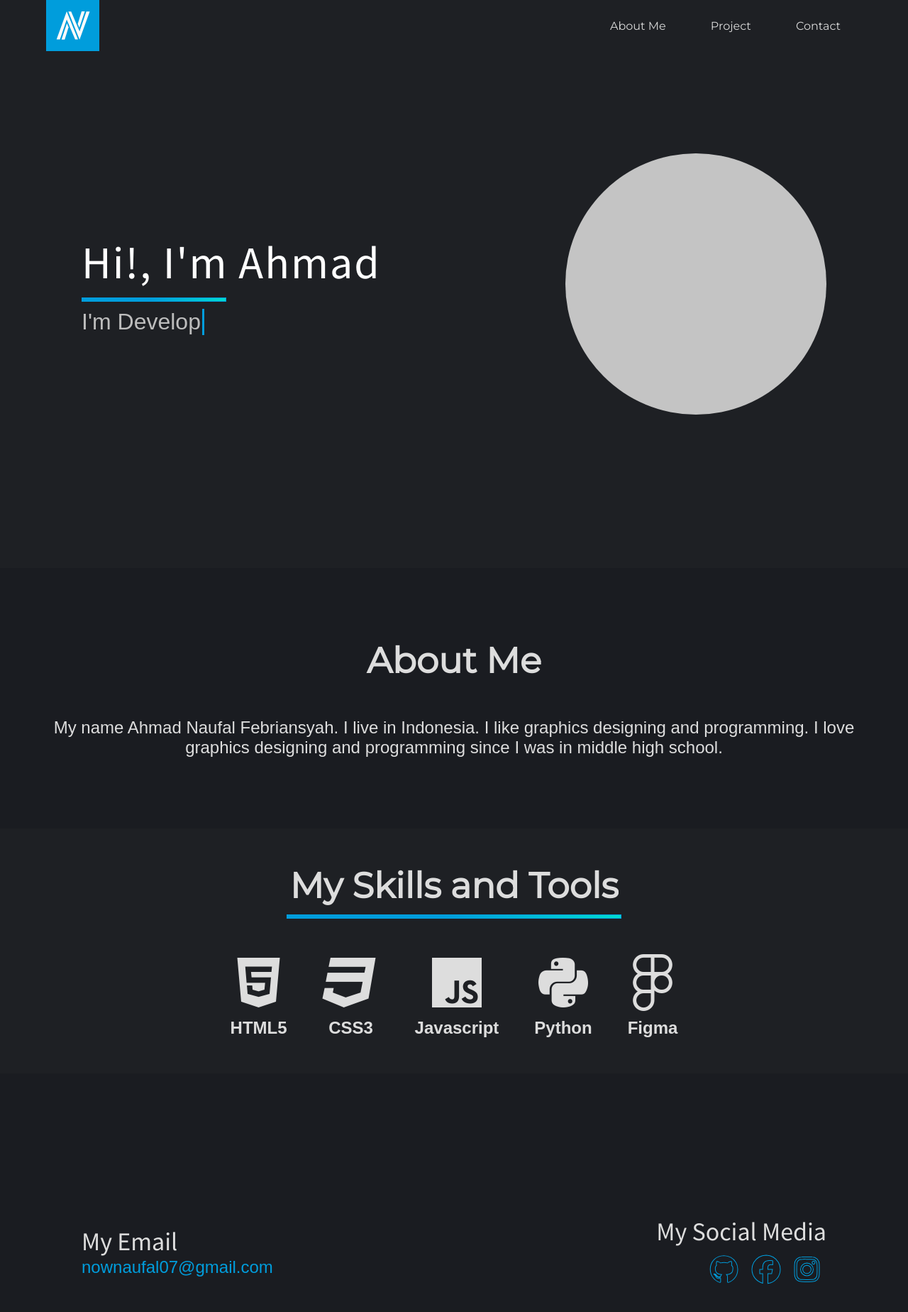
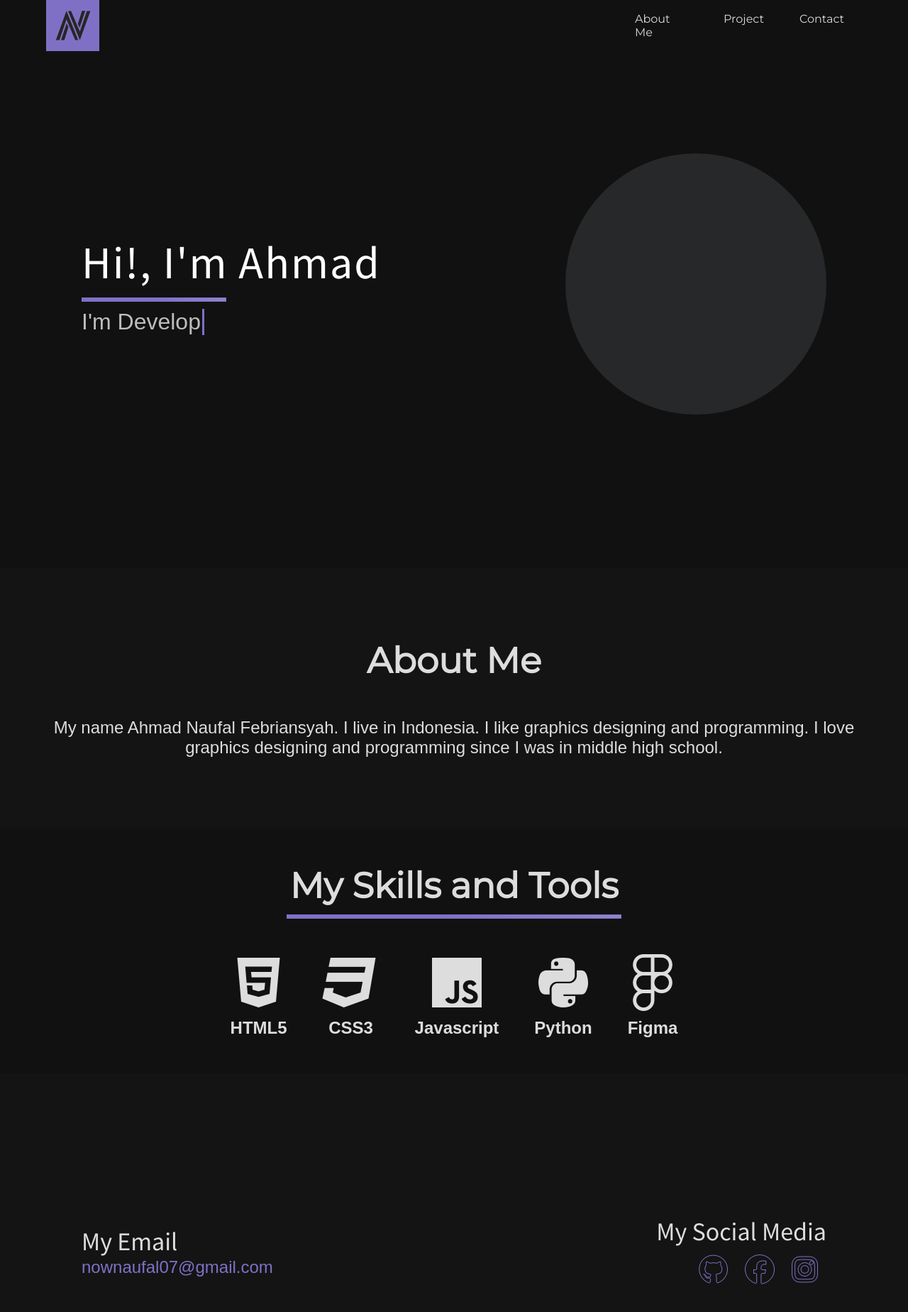
Before and after one commit to NFL07AHMAD/NFL07AHMAD.github.io, a plain HTML site: page index.html in a window 1280 px wide. Shown: the whole page at 71% size. Drawn offline with Linux system fonts and the light colour scheme.

Commit message:
change color theme and change some animation

```diff
--- a/script/main.js
+++ b/script/main.js
@@ -1,9 +1,15 @@
+let icon1 = document.querySelectorAll(".contact ul li a")[0];
+let icon2 = document.querySelectorAll(".contact ul li a")[1];
+let icon3 = document.querySelectorAll(".contact ul li a")[2];
+
 function changeNavColor() {
   let y = window.scrollY;
   if (y >= 50) {
     document.querySelector("nav").style.backgroundColor =
       "var(--secondary-color)";
     document.querySelector("nav").style.height = "54px";
+    document.querySelector("nav").style.border =
+      "var(--secondary-color) 0 0 1px 0";
     document.querySelector(".logo").style.height = "54px";
     document.querySelector(".logo").style.width = "60px";
   } else {
@@ -16,7 +22,7 @@ function changeNavColor() {
 }
 
 function typeWriter() {
-	const words = ["Designer", "Developer", "Programmer"];
+  const words = ["Designer", "Developer", "Programmer", "Freelancer"];
   let wordIndex = 0,
     charIndex = 0;
 
--- a/style/style.css
+++ b/style/style.css
@@ -1,10 +1,10 @@
 :root {
 	--container-max-width: 1150px;
 	--h2-font-size: 50px;
-	--primary-color: #1e2024;
-	--secondary-color: #1a1c21;
-	--accent-color: #009ddc;
-	--gradient-color: linear-gradient(90deg, #009ddc 47%, #00dccf 100%);
+	--primary-color: #111111;
+	--secondary-color: #141414;
+	--accent-color: #8070C5;
+	--gradient-color: linear-gradient(90deg, #8070C5 47%, #8D86C9 100%);
 	scroll-behavior: smooth;
 }
 
@@ -59,25 +59,35 @@ nav .logo {
 }
 
 nav .logo img {
-	width: 50px;
+	width: 80%;
+	filter: brightness(15%);
 }
 
 nav ul {
 	display: flex;
 	list-style: none;
-	justify-content: space-between;
+	/* justify-content: space-between; */
 	width: 30%;
 	transition: all 0.5s;
-	margin-right: 20px;
+}
+
+nav ul li {
+	margin: 5px;
 }
 
 nav ul li a {
-	padding: 10px;
+	padding: 10px 20px;
 	display: inline-block;
+	background-size: 100% 0%;
+	background-repeat: no-repeat;
+	background-position: left;
+	background-image: linear-gradient(to top, #8070c5, #8070c5ac, #8070c500);
+	background-position: bottom;
+	transition: 0.5s;
 }
 
 nav ul li a:hover {
-	color: var(--accent-color);
+	background-size: 100% 100%;
 }
 
 /* Hamburger Menu */
@@ -184,13 +194,13 @@ nav ul li a:hover {
 	width: 368px;
 	height: 368px;
 	border-radius: 100%;
-	background-color: #c4c4c4;
+	background-color: #272829;
 }
 
 .header .col:nth-child(1) .cursor {
 	display: inline-block;
 	width: 3px;
-	background: #009ddc;
+	background: var(--accent-color);
 	margin-left: 2px;
 	animation: cursorBlink 1s infinite;
 }
@@ -302,14 +312,15 @@ nav ul li a:hover {
 	font-size: 24px;
 	text-decoration: none;
 	background-image: var(--gradient-color);
-	background-size: 0% 3px;
+	background-size: 0% 1.5px;
 	background-repeat: no-repeat;
 	background-position: left bottom;
 	transition: 0.5s;
+	padding-bottom: 1px;
 }
 
 .contact .email:hover {
-	background-size: 100% 3px;
+	background-size: 100% 1.5px;
 }
 
 .contact .container {
@@ -345,22 +356,19 @@ nav ul li a:hover {
 
 .contact ul li a {
 	font-size: 40px;
-	padding: 0 5px 5px 5px;
+	padding: 5px 8px;
 	margin: 0 5px;
-	background-size: 100% 0px;
+	background-size: 0% 100%;
 	background-repeat: no-repeat;
-	background-position: top;
-	background-image: var(--gradient-color);
-	-webkit-text-stroke: 1px var(--accent-color);
-	-webkit-text-fill-color: transparent;
-	-webkit-background-clip: text;
+	background-position: left;
+	background-image: linear-gradient(to left, var(--accent-color), var(--accent-color));
+	text-shadow: -1px 0 var(--accent-color), 0 1px var(--accent-color), 1px 0 var(--accent-color), 0 -1px var(--accent-color);
+	color: var(--secondary-color);
 	transition: 0.5s;
 }
 
 .contact ul li a:hover {
 	background-size: 100% 100%;
-	background-position: top;
-	-webkit-text-stroke: 0px var(--accent-color);
 }
 
 @media (max-width: 768px) {
```
Lines whose indentation alone changed are shown as unchanged.
